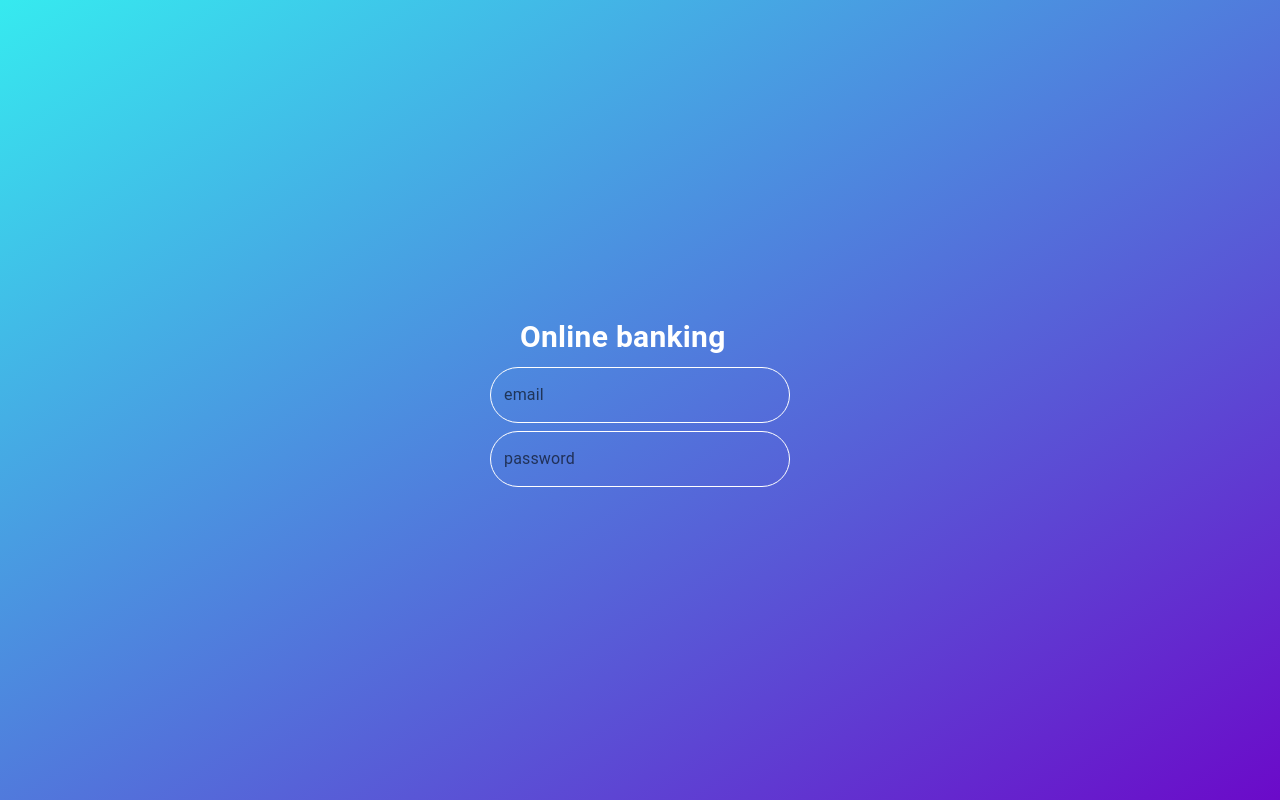
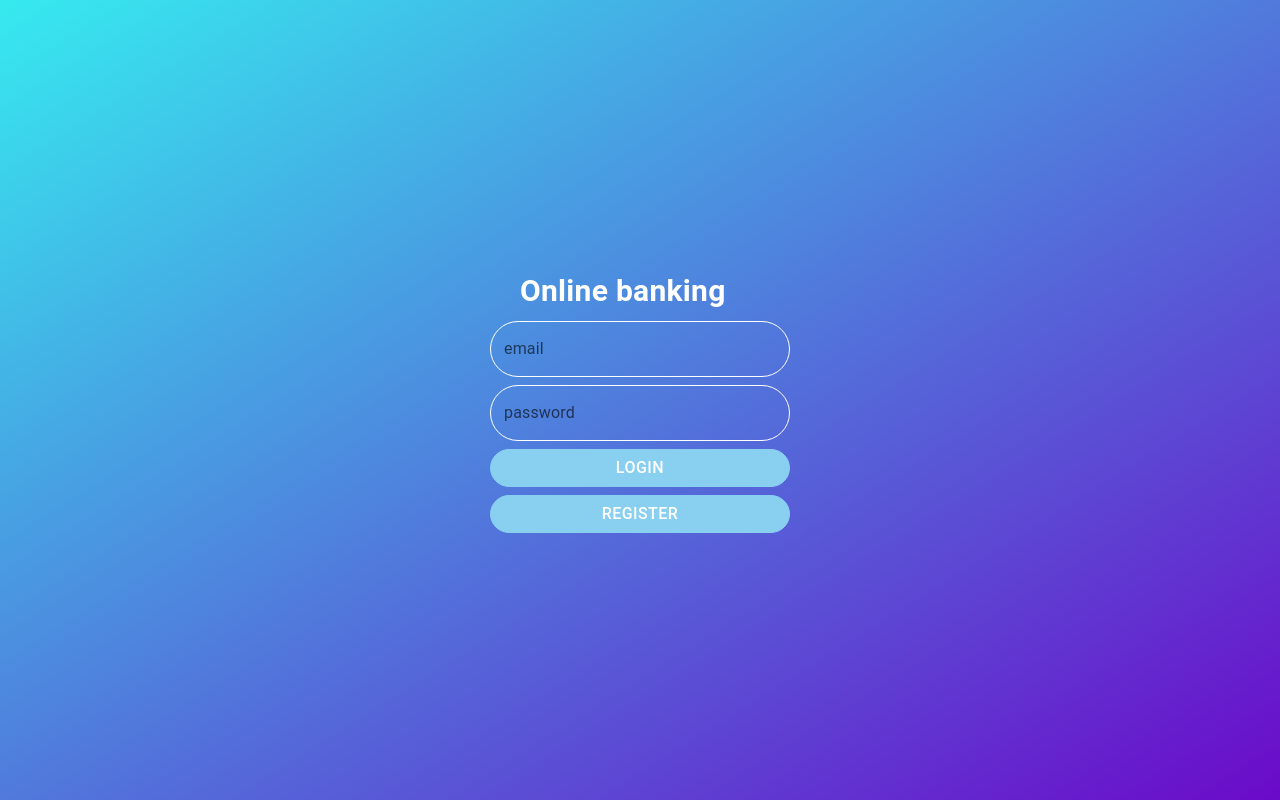
Before and after one commit to KESHAVBERG/onlinebanking, a React (Create React App) app: page / in a window 1280 px wide. Built offline with nearby package versions, Linux system fonts and the light colour scheme.

Commit message:
added btns in auths

```diff
--- a/src/pages/Login.js
+++ b/src/pages/Login.js
@@ -1,6 +1,6 @@
 import React from "react";
 import '../css/formfiled.css'
-import { Box, Typography, TextField, Stack, FormControl } from "@mui/material";
+import { Box, Typography, TextField, Stack, Button } from "@mui/material";
 import {styled } from '@mui/material/styles';
 
 const CssTextField = styled(TextField)({
@@ -24,7 +24,24 @@ const CssTextField = styled(TextField)({
   },
 });
 
-
+const Btns = styled(Button)({
+  fontSize: 16,
+  padding: '6px 12px',
+  border: '1px solid',
+  borderRadius:'30px',
+  lineHeight: 1.5,
+  backgroundColor: '#89CFF0',
+  borderColor: '#89CFF0',
+  color:"white",
+  '&:active': {
+    boxShadow: 'none',
+    backgroundColor: '#89CFF0',
+    borderColor: '#005cbf',
+  },
+  '&:focus': {
+    boxShadow: '0 0 0 0.2rem rgba(0,123,255,.5)',
+  },
+});
 export const Login = () => {
 
   return (
@@ -43,6 +60,10 @@ export const Login = () => {
         <CssTextField label="email" className="inputRounded" id="custom-css-outlined-input" />
 
         <CssTextField label="password" className="inputRounded" id="custom-css-outlined-input" />
+
+        <Btns> Login </Btns>
+        <Btns> Register </Btns>
+
       </Stack>
     </Box>
   );
```
